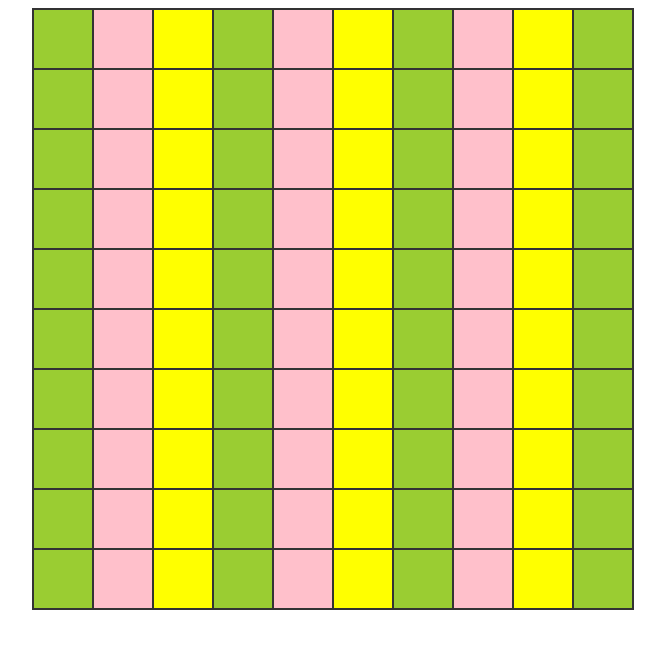
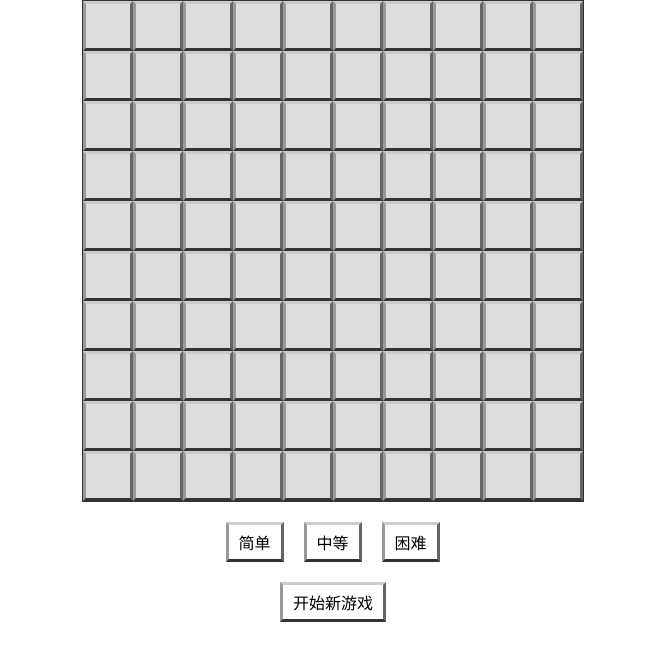
Before and after one commit to Yoo-Hello/mine-sweeping, a plain HTML site: page mine-sweeping.html in a window 1280 px wide. Shown: the whole page, without its empty margins (307-972 px from the left). Drawn offline with Linux system fonts and the light colour scheme.

Commit message:
优化全部功能

```diff
--- a/mine-sweeping.html
+++ b/mine-sweeping.html
@@ -5,96 +5,170 @@
 	<title>扫雷</title>
 	<script src="jquery-1.12.1.js"></script>
 	<style>
+	*{
+		margin:0;
+		padding:0;
+		list-style: none;
+	}
+	.difficulty{
+		width:235px;
+		margin:20px auto;
+
+	}
+	.start{
+		width:80px;
+		padding:5px 10px;
+		border-top:3px solid #ccc;
+		border-left:3px solid #999;
+		border-right:3px solid #666;
+		border-bottom:3px solid #333;
+		cursor: pointer;
+		margin:0 auto;
+	}
+	.difficulty ul:after{
+		content: '';
+		display: block;
+		clear:both;
+	}
+	.difficulty ul li{
+		float:left;
+		padding:5px 10px;
+		border-top:3px solid #ccc;
+		border-left:3px solid #999;
+		border-right:3px solid #666;
+		border-bottom:3px solid #333;
+		margin:0 10px;
+		cursor: pointer;
+	}
 	.box{
-		width: 600px;
-		height: 600px;
+		width: 500px;
+		height: 500px;
 		border:1px solid #333;
 		margin:0 auto;
 	}
 	.yangshi{
-		width: 58px;
-		height: 58px;
-		border: 1px solid #333;
+		box-sizing: border-box;
+		border-top:3px solid #ccc;
+		border-left:3px solid #999;
+		border-right:3px solid #666;
+		border-bottom:3px solid #333;
+		background: #ddd;
+		text-align: center;
+		line-height: 43px;
 		float: left;
+		color:red;
+		font-weight: 600;
 	}
-	.box div[lei]{
-		background:red;
+	.yangshi img{
+		width:100%;
+		height:100%;
 	}
-	.red{
-		background:red ;
-	}
-	.yellow{
-		background: yellow;
-	}
-	.yellowgreen{
-		background: yellowgreen;
-	}
-	.pink{
-		background: pink;
-	}
+
 	</style>
 </head>
 <body>
 	<div class="box"></div>
+	<div class="btnbox">
+		<div class="difficulty">
+			<ul>
+				<li class="ease">简单</li>
+				<li class="normal">中等</li>
+				<li class="hard">困难</li>
+			</ul>
+		</div>
+		<div class="start">
+			开始新游戏
+		</div>
+	</div>
 </body>
 <script>
-	var gez=10;
+	var main = function (difficulty){
+		var gez=difficulty+2;
 		var el='';
-	var colors=['yellow','yellowgreen','pink']
-	for(var i=0;i<Math.pow(gez+2,2);i++){
+		var aa = Math.pow(gez,2)-gez;
+		console.log(aa)
+		for(var i=0;i<Math.pow(gez,2);i++){
 			el+='<div></div>';
 		}
 		$('.box')
 		.html(el)
 		.find('div')
 		.addClass(function(i){
-			return 'yangshi '+colors[i%3]
+				return 'yangshi'
 			}).end()
-	.find('div:gt(131)').removeClass().end()//:gt()选取大于给予数值的节点
-	.find('div:lt(12)').removeClass().end()//选取小于给予数值的节点
-	.find('div:nth-child(12n+1)').removeClass().end()//n表示会选取n的倍数的元素
-	.find('div:nth-child(12n)').removeClass().end()
+		.find('div:gt('+aa+')').removeClass().end()//:gt()选取大于给予数值的节点
+		.find('div:lt('+gez+')').removeClass().end()//选取小于给予数值的节点
+		.find('div:nth-child('+gez+'n+1)').removeClass().end()//n表示会选取n的倍数的元素
+		.find('div:nth-child('+gez+'n)').removeClass().end()
 		.find('div').each(function(i){
 			$(this).data('index',i)
 		})
-
-	// .attr('lei',function(){
-	// 	if(Math.random()>0.9){
-	// 		return true;
-	// 	}
-	// })
 		$('.box').find( '.yangshi' )
 		.each(function(i){
 			if(Math.random()>0.8){
-			$(this).data('lei',true)
+				$(this).data('lei',true);
 			}
 
 		});
+		$('.box').find( '.yangshi' ).css({
+			'width':500/difficulty+'px',
+			'height':500/difficulty+'px',
+			'lineHeight':500/difficulty+'px'
+		})
 		$('.box div')
 		.click(function(){
 			if($(this).data('lei')){
 				alert('booooow!!');
-			$('.box').find('.yangshi').css('background',function(i){
-				if($('.box').find('.yangshi').eq(i).data('lei')){
-					return 'red';
+				$('.box').find('.yangshi').each(function(i){
+					if($(this).data('lei')){
+						$(this).html('<img src="./img/lei.png">');
+						$(this).css({
+							'borderTopColor':'#666',
+							'borderLeftColor':'#333',
+							'borderRightColor':'#ccc',
+							'borderBottomColor':'#999'
+
+						})
 					}
 				})
 			}else{
 				var pos = $(this).data('index');
 				var num=0;
+				var se = gez-1;
+				var nw = gez+1
 				//$('.box div').eq(pos).css('background','red')
 				if($('.box div').eq(pos-1).data('lei')){num++}
 				if($('.box div').eq(pos+1).data('lei')){num++}
-			if($('.box div').eq(pos-11).data('lei')){num++}
-			if($('.box div').eq(pos+11).data('lei')){num++}
-			if($('.box div').eq(pos-13).data('lei')){num++}
-			if($('.box div').eq(pos+13).data('lei')){num++}
-			if($('.box div').eq(pos-12).data('lei')){num++}
-			if($('.box div').eq(pos+12).data('lei')){num++}
+				if($('.box div').eq(pos-se).data('lei')){num++}
+				if($('.box div').eq(pos+se).data('lei')){num++}
+				if($('.box div').eq(pos-nw).data('lei')){num++}
+				if($('.box div').eq(pos+nw).data('lei')){num++}
+				if($('.box div').eq(pos-gez).data('lei')){num++}
+				if($('.box div').eq(pos+gez).data('lei')){num++}
 				$(this).text(num);
 			}
 		})
-
+	}
+	main(10);
+	function control(){
+		var difficulty = 10;
+		$('.ease').on('click',function(){
+			main(10);
+			difficulty = 10;
+		});
+		$('.normal').on('click',function(){
+			main(15);
+			difficulty = 15;
+		})
+		$('.hard').on('click',function(){
+			main(20);
+			difficulty = 20;
+		})
+		$('.start').on('click',function(){
+			main(difficulty);
+		})
+	}
+	control();
 
 
 
```
Also changed, not shown: img/lei.png (added). Lines whose indentation alone changed are shown as unchanged.
